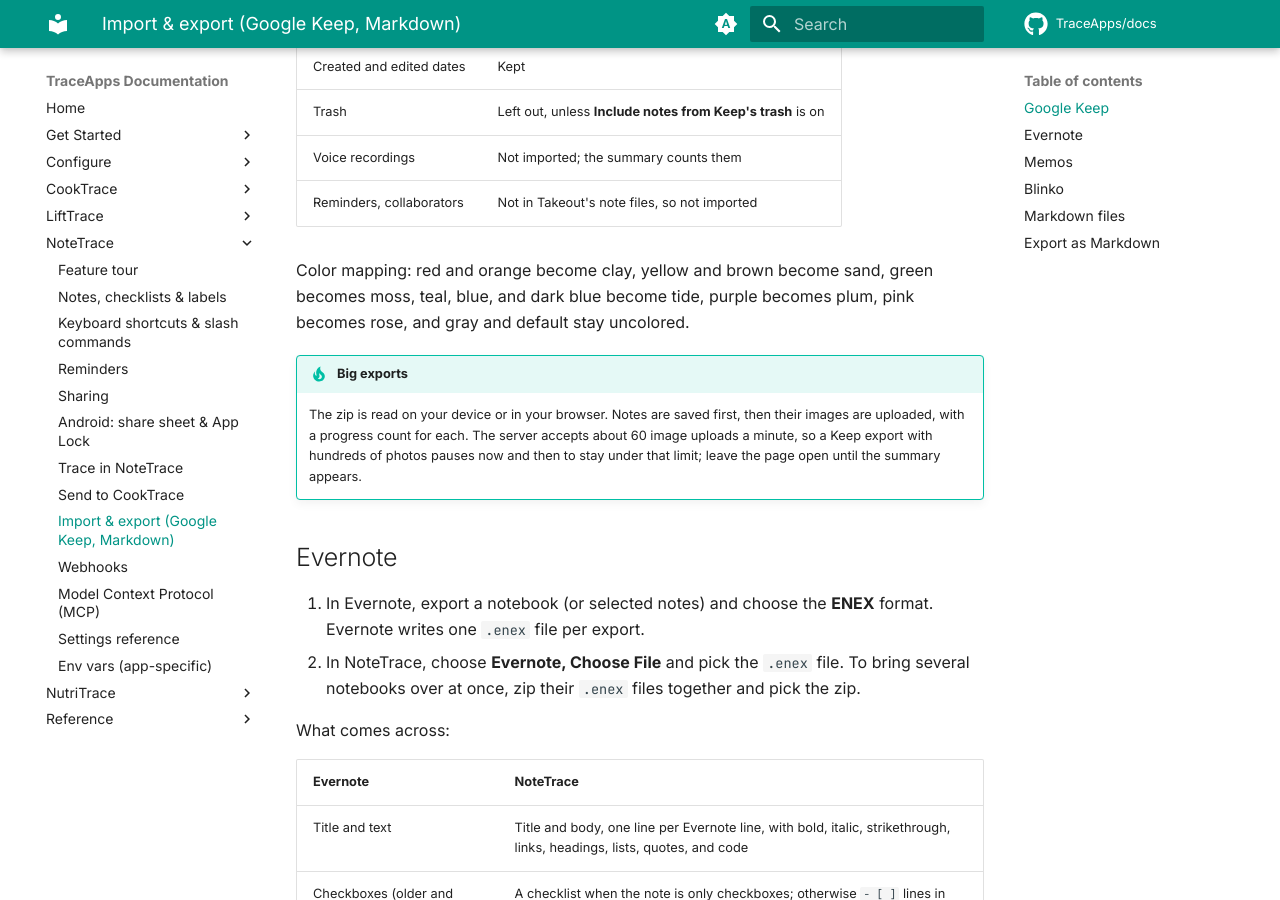
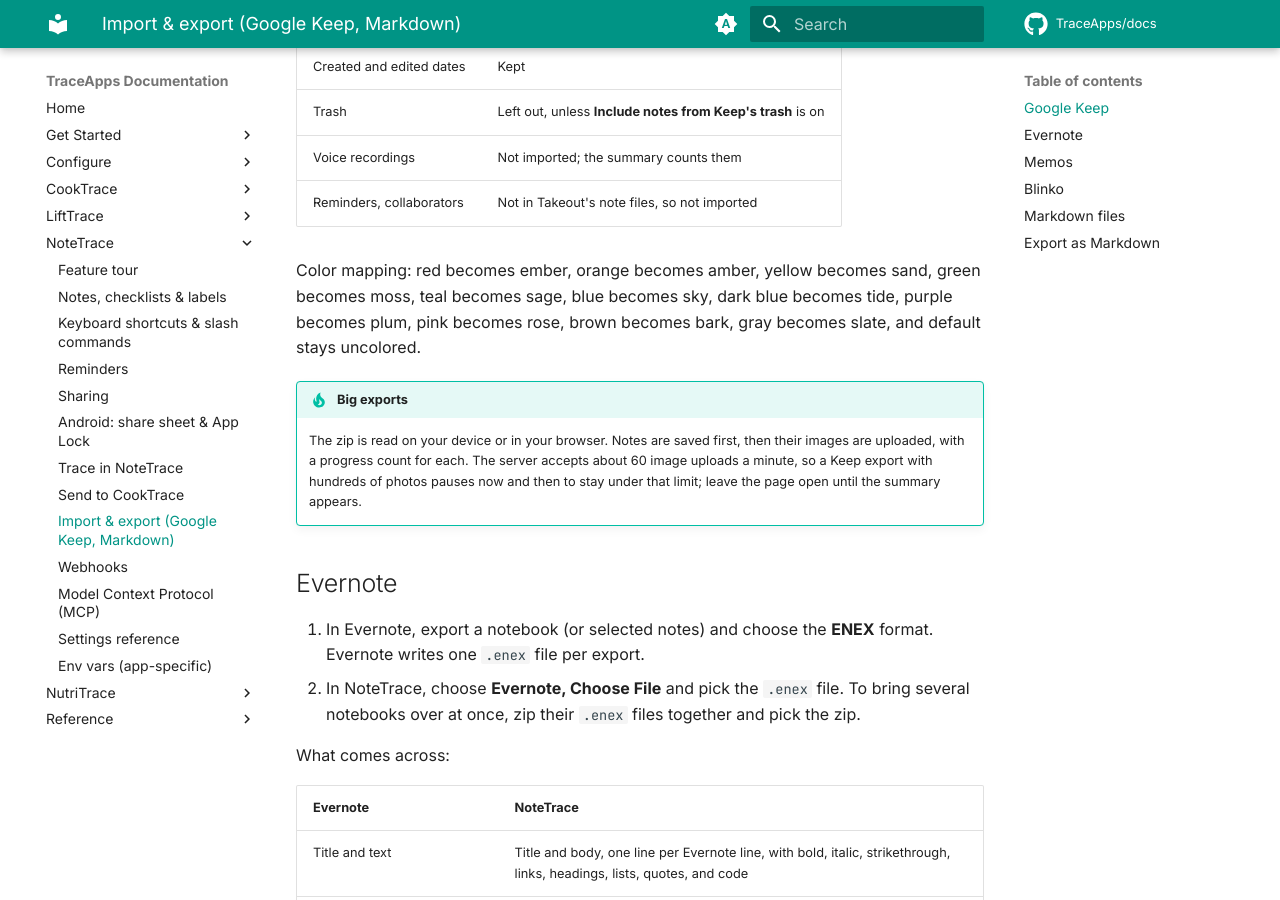
Before and after one commit to TraceApps/docs, an MkDocs documentation site: the page built from docs/notetrace/import-export.md, in a window 1280 px wide and 900 px high, scrolled down 1364 px. Built offline with MkDocs 1.6.1 and Material for MkDocs 9.7.7, drawn with Linux system fonts in a browser that asks for light colours; comment, search, counter and statistics services are not loaded.

Commit message:
NoteTrace: sixteen note colors

```diff
--- a/docs/notetrace/import-export.md
+++ b/docs/notetrace/import-export.md
@@ -28,7 +28,7 @@ What comes across:
 | Voice recordings | Not imported; the summary counts them |
 | Reminders, collaborators | Not in Takeout's note files, so not imported |
 
-Color mapping: red and orange become clay, yellow and brown become sand, green becomes moss, teal, blue, and dark blue become tide, purple becomes plum, pink becomes rose, and gray and default stay uncolored.
+Color mapping: red becomes ember, orange becomes amber, yellow becomes sand, green becomes moss, teal becomes sage, blue becomes sky, dark blue becomes tide, purple becomes plum, pink becomes rose, brown becomes bark, gray becomes slate, and default stays uncolored.
 
 !!! tip "Big exports"
     The zip is read on your device or in your browser. Notes are saved first, then their images are uploaded, with a progress count for each. The server accepts about 60 image uploads a minute, so a Keep export with hundreds of photos pauses now and then to stay under that limit; leave the page open until the summary appears.
```
Also changed, not shown: docs/notetrace/features.md (+1 -1 lines), docs/notetrace/notes.md (+1 -1 lines).
